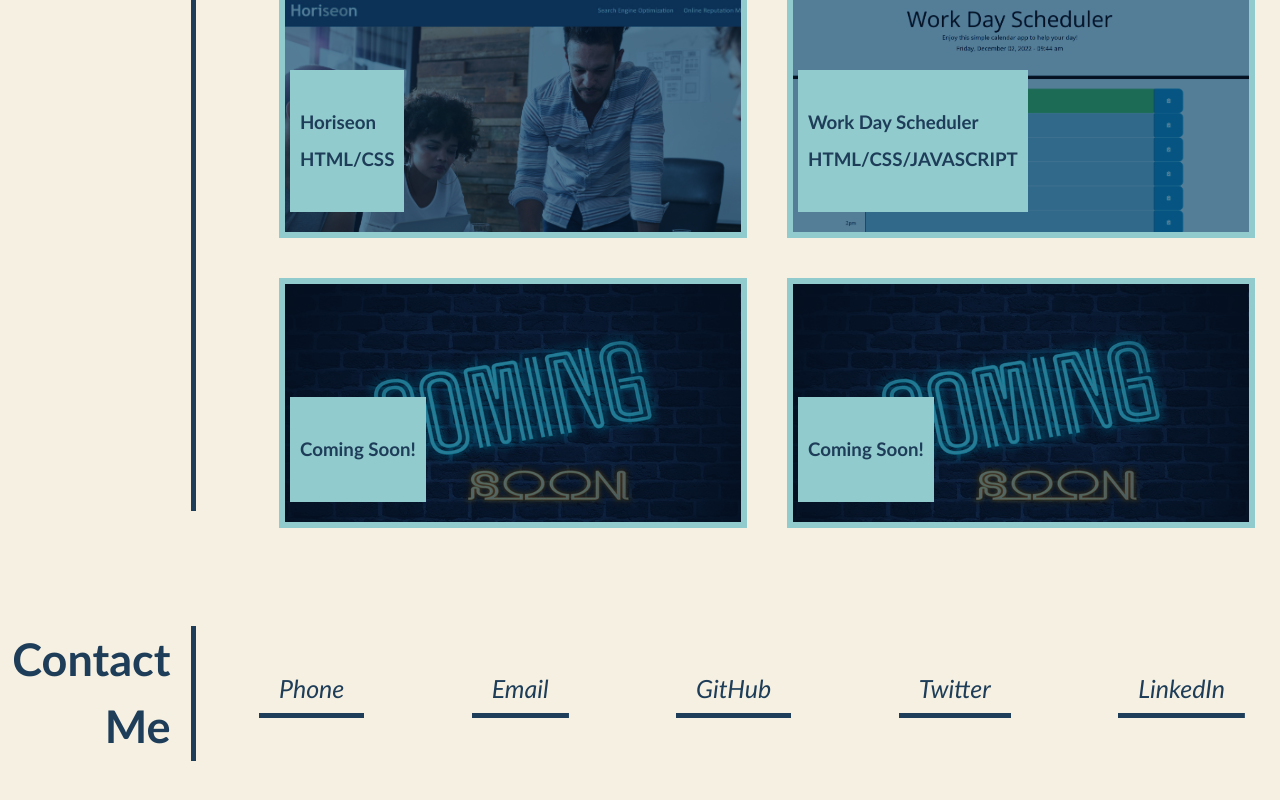
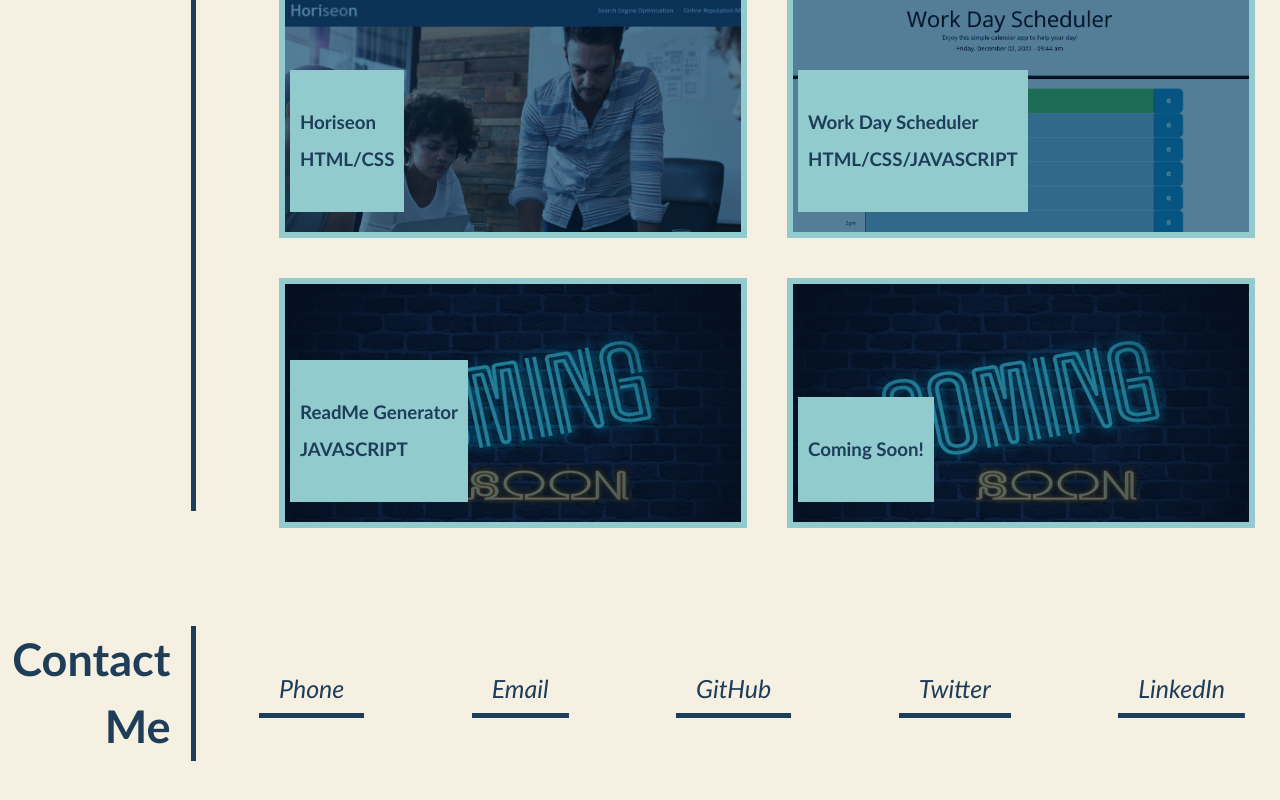
Before and after one commit to danpoggetti/react-portfolio, a React (Create React App) app: page / in a window 1280 px wide. Shown: the part 1429-2229 px from the top of the page. Built offline with nearby package versions, Linux system fonts and the light colour scheme.

Commit message:
added project 4 to project.js

```diff
--- a/src/components/Project.js
+++ b/src/components/Project.js
@@ -29,9 +29,9 @@ function Project() {
             <h3>Work Day Scheduler<br />HTML/CSS/JAVASCRIPT</h3>
           </div>
         </a>
-        <a href="#" className="flex-pics Project4">
+        <a href="https://danpoggetti.github.io/professional-readme-generator/" className="flex-pics Project4">
           <div>
-            <h3>Coming Soon!</h3>
+            <h3>ReadMe Generator<br />JAVASCRIPT</h3>
           </div>
         </a>
         <a href="#" className="flex-pics Project5">
```
